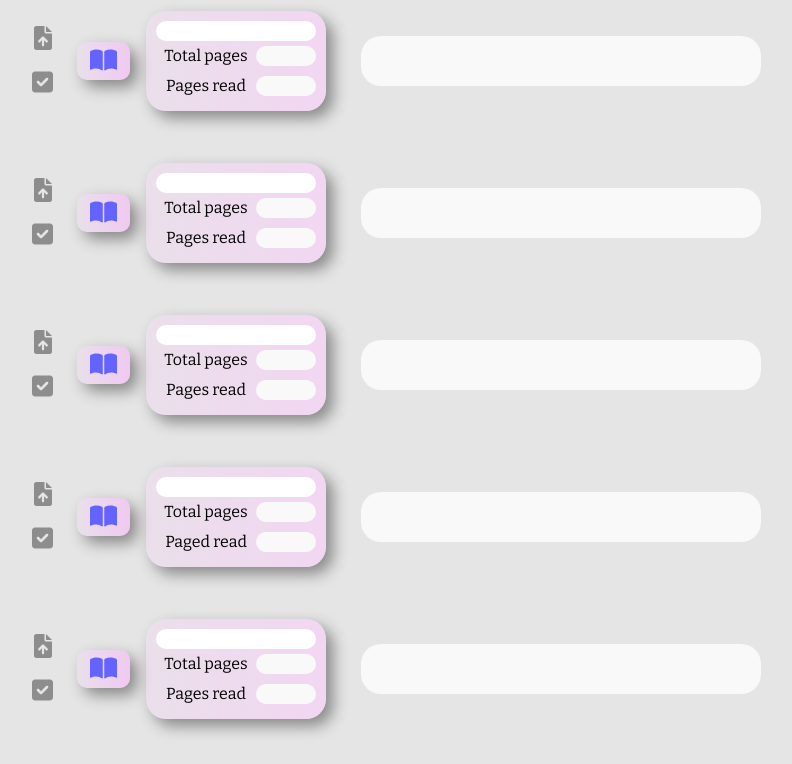
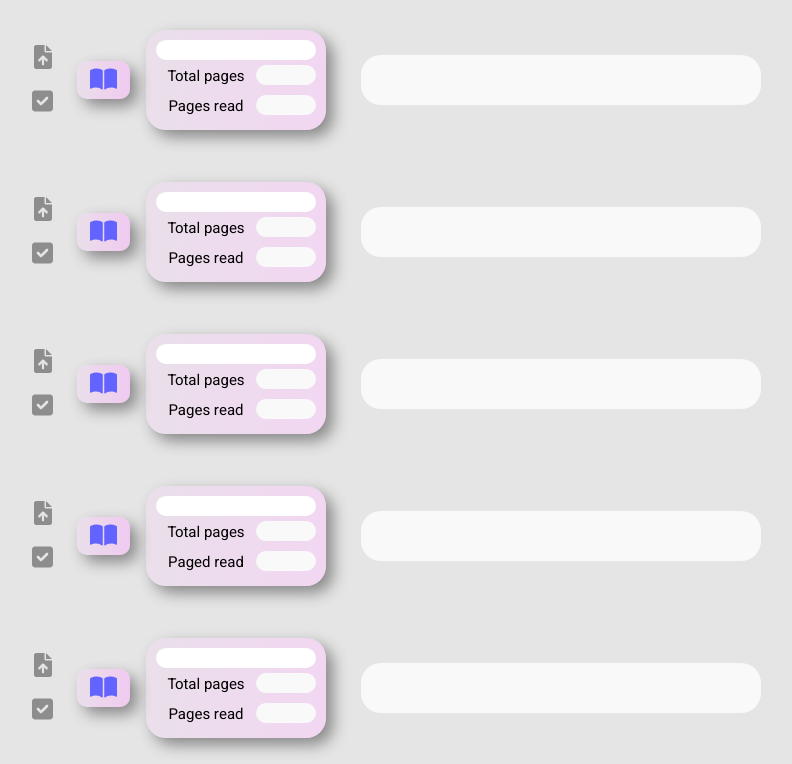
Before and after one commit to eyalRR/Simania, a plain HTML site: page index.html in a window 1280 px wide. Shown: the part 212-976 px from the top of the page, without its empty margins (246-1038 px from the left). Drawn offline with nearby package versions, Linux system fonts and the light colour scheme; no server answers.

Commit message:
phone adjustment

```diff
--- a/bars.css
+++ b/bars.css
@@ -1,5 +1,5 @@
 @import url("https://fonts.googleapis.com/css?family=Bitter");
-
+@import url("https://fonts.googleapis.com/css2?family=Heebo:wght@100;400&display=swap");
 * {
   margin: 0;
   padding: 0;
@@ -7,10 +7,10 @@
 }
 
 :root {
-  --font: "Bitter", serif;
+  --font: "Heebo", serif;
   --title-size: 36px;
   --sub-size: 18px;
-  --book-size: 16px;
+  --book-size: 15px;
 }
 
 body {
@@ -48,7 +48,12 @@ body {
   justify-content: center;
   align-items: center;
 }
-
+.first-line {
+  display: flex;
+  flex-direction: row;
+  justify-content: center;
+  align-items: center;
+}
 .controls {
   display: flex;
   flex-direction: row;
@@ -582,3 +587,61 @@ svg {
     background-position: 0 0;
   }
 }
+
+/* Extra small devices (phones, 600px and down) */
+@media only screen and (max-width: 600px) {
+  .box {
+    display: flex;
+    align-items: center;
+    flex-direction: column;
+  }
+  .bookName,
+  .totalPages,
+  .pagesRead,
+  .pagesInputRow p {
+    font-size: 13px;
+  }
+  .first-line {
+    display: flex;
+    justify-content: space-between;
+  }
+}
+
+/* Small devices (portrait tablets and large phones, 600px and up) */
+@media only screen and (min-width: 600px) {
+  .box {
+    display: flex;
+    align-items: center;
+    flex-direction: column;
+  }
+}
+
+/* Medium devices (landscape tablets, 768px and up) */
+@media only screen and (min-width: 768px) {
+  .box {
+    display: flex;
+    flex-direction: row;
+    justify-content: center;
+    align-items: center;
+  }
+}
+
+/* Large devices (laptops/desktops, 992px and up) */
+@media only screen and (min-width: 992px) {
+  .box {
+    display: flex;
+    flex-direction: row;
+    justify-content: center;
+    align-items: center;
+  }
+}
+
+/* Extra large devices (large laptops and desktops, 1200px and up) */
+@media only screen and (min-width: 1200px) {
+  .box {
+    display: flex;
+    flex-direction: row;
+    justify-content: center;
+    align-items: center;
+  }
+}
--- a/index.html
+++ b/index.html
@@ -30,6 +30,7 @@
           </div>
 
         <div class="box"> <!--first book-->
+            <div class="first-line">
                 <div class="controls">
                         <div class="uploadDone">
                             <button class=uploadBtn data-value = 0>
@@ -59,13 +60,14 @@
                         <input type="number" class="pagesRead" id="pagesRead" value=>
                     </div>
                 </div>
-
+            </div>
             <div class="progress">
                 <div class="bar shadow indeterminate-60 overlap"></div>
             </div>
         </div>
 
         <div class="box"> <!-- second book -->
+            <div class="first-line">
                 <div class="controls">
                     <div class="uploadDone">
                         <button class="uploadBtn" data-value = 1>
@@ -91,12 +93,13 @@
                         <input type="number" class="pagesRead" id="pagesRead" value=>
                     </div>
                 </div>
-
+            </div>
                 <div class="progress">
                     <div class="bar shadow indeterminate-60 leaf"></div>
                 </div>
         </div>
         <div class="box"> <!-- third book -->
+            <div class="first-line">
                 <div class="controls">
                         <div class="uploadDone">
                             <button class="uploadBtn" data-value = 2>
@@ -122,12 +125,13 @@
                         <input type="number" class="pagesRead" id="pagesRead" value=>
                     </div>
                 </div>
-
+            </div>
             <div class="progress">
                 <div class="bar shadow indeterminate-40 bars"></div>
             </div>
         </div>
         <div class="box"> <!-- fourth book -->
+            <div class="first-line">
                 <div class="controls">
                         <div class="uploadDone">
                             <button class="uploadBtn" data-value = 3>
@@ -153,12 +157,13 @@
                         <input type="number" class="pagesRead" id="pagesRead" value=>
                     </div>
                 </div>
-
+            </div>
             <div class="progress">
                 <div class="bar shadow indeterminate-80 lines"></div>
             </div>
         </div>
         <div class="box"> <!-- fifth book -->
+            <div class="first-line">
                 <div class="controls">
                         <div class="uploadDone">
                             <button class="uploadBtn" data-value = 4>
@@ -184,7 +189,7 @@
                         <input type="number" class="pagesRead" id="pagesRead" value=>
                     </div>
                 </div>
-
+            </div>
             <div class="progress">
                 <div class="bar shadow indeterminate-52 wiggle"></div>
             </div>
```
Lines whose indentation alone changed are shown as unchanged.
